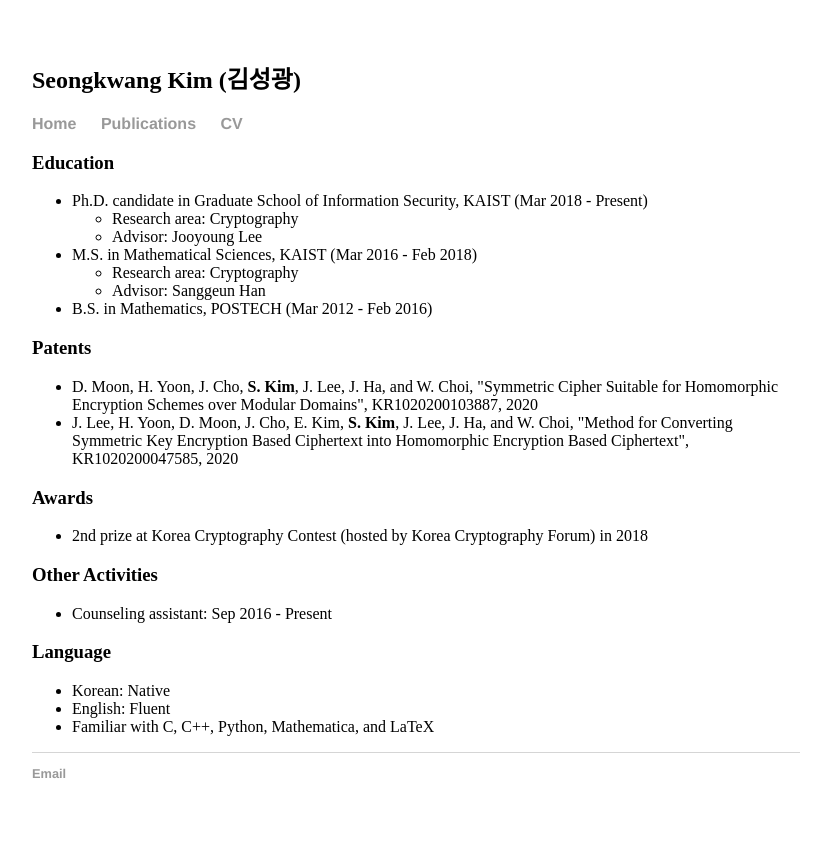
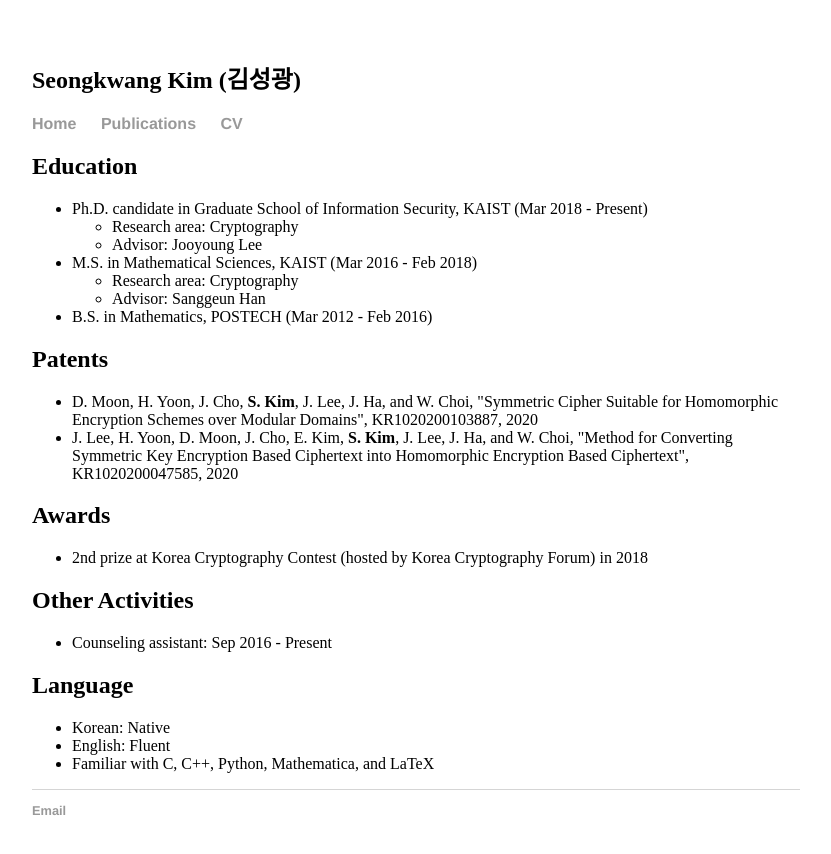
Before and after one commit to sgk1m/sgk1m.github.io, a Jekyll site: the page built from cv.html, in a window 1280 px wide. Shown: the top 854 px of the page, without its empty margins (224-1055 px from the left). Built offline with Jekyll 4.4.1, drawn with Linux system fonts in a browser that asks for light colours.

```diff
--- a/cv.html
+++ b/cv.html
@@ -3,7 +3,7 @@ layout: default
 title: CV - Seongkwang Kim
 ---
 <div class="blurb">
-	<h3>Education</h3>
+	<h2>Education</h2>
 	<ul>
 		<li>Ph.D. candidate in Graduate School of Information Security, KAIST (Mar 2018 - Present)</li>
 		<ul>
@@ -17,7 +17,7 @@ title: CV - Seongkwang Kim
 		</ul>
 		<li>B.S. in Mathematics, POSTECH (Mar 2012 - Feb 2016)</li>
 	</ul>
-	<h3>Patents</h3>
+	<h2>Patents</h2>
 	<ul>
 		<li>D. Moon, H. Yoon, J. Cho, <b>S. Kim</b>, J. Lee, J. Ha, and W. Choi,
 			"Symmetric Cipher Suitable for Homomorphic Encryption Schemes over Modular Domains",
@@ -28,15 +28,15 @@ title: CV - Seongkwang Kim
 			KR1020200047585, 2020
 		</li>
 	</ul>
-	<h3>Awards</h3>
+	<h2>Awards</h2>
 	<ul>
 		<li>2nd prize at Korea Cryptography Contest (hosted by Korea Cryptography Forum) in 2018</li>
 	</ul>
-	<h3>Other Activities</h3>
+	<h2>Other Activities</h2>
 	<ul>
 		<li>Counseling assistant: Sep 2016 - Present</li>
 	</ul>
-	<h3>Language</h3>
+	<h2>Language</h2>
 	<ul>
 		<li>Korean: Native</li>
 		<li>English: Fluent</li>
```
